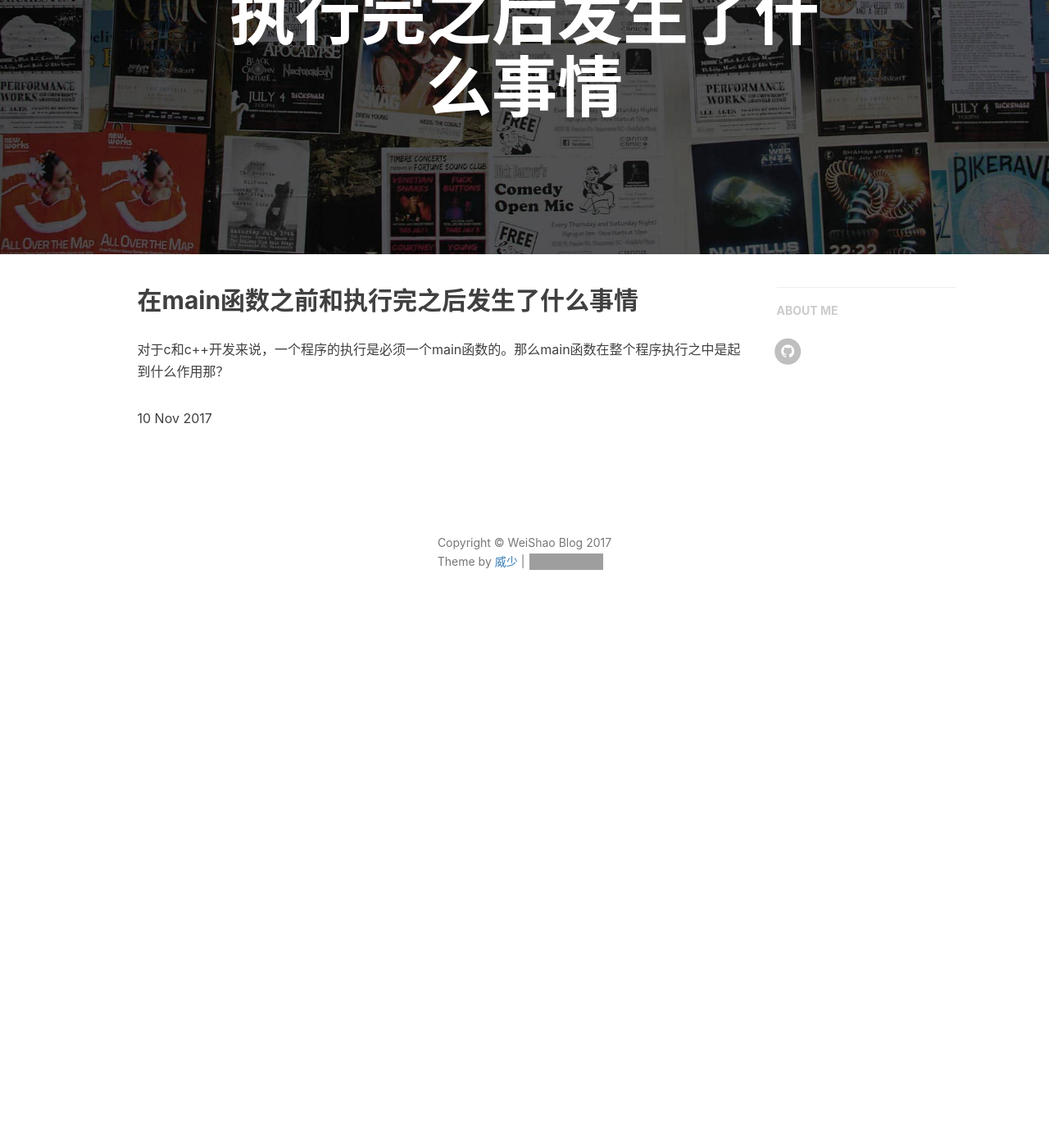
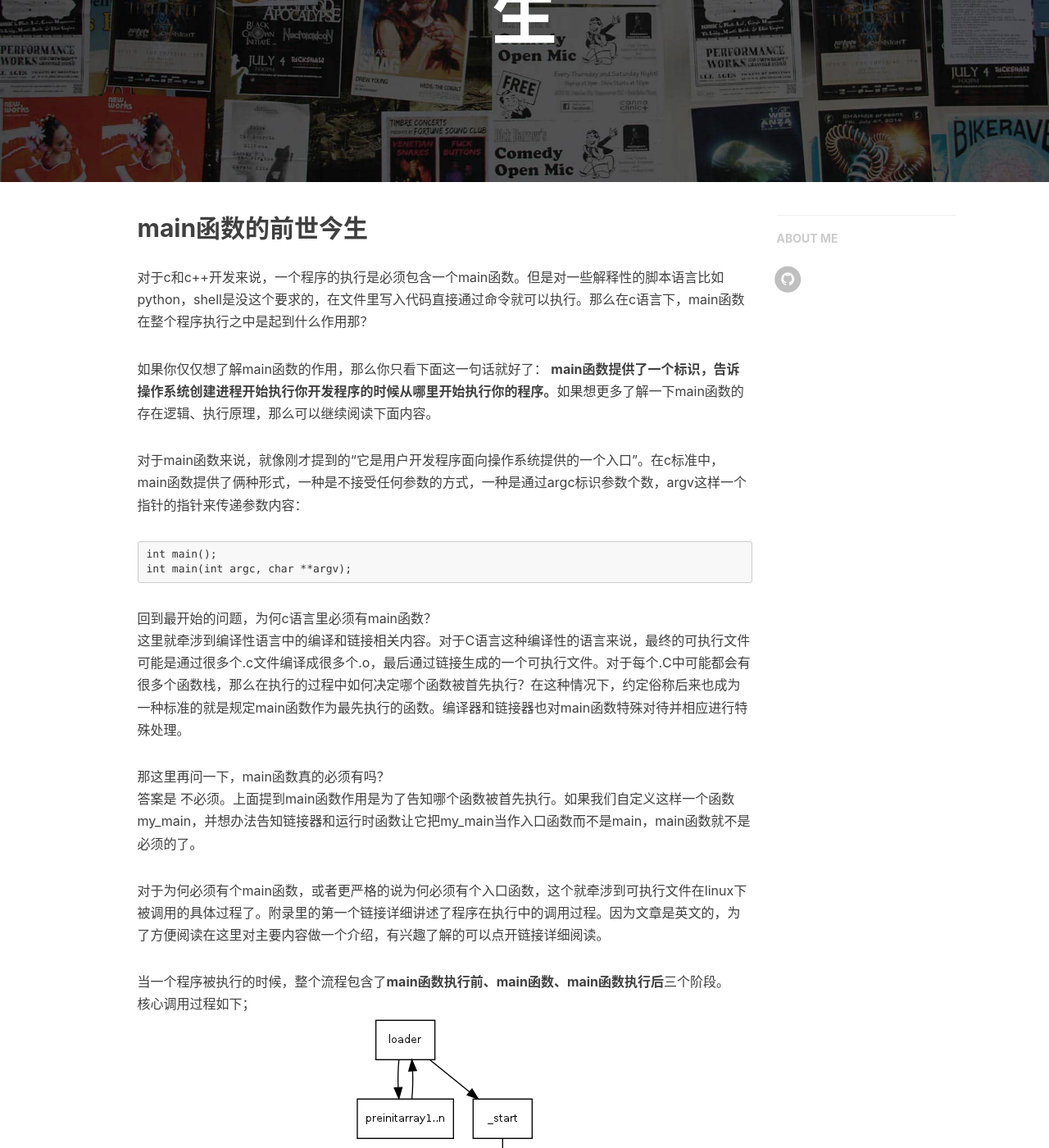
Before and after one commit to whycode001/why, a Jekyll site: the page built from _posts/2017-11-10-what happend befor and after main.html, in a window 1280 px wide and 1400 px high, scrolled down 264 px. Shown: the whole window at 82% size. Built offline with Jekyll 4.4.1, drawn with Linux system fonts in a browser that asks for light colours; nearby versions of some CDN libraries; comment, search, counter and statistics services are not loaded; before the commit the page ends 1026 px from its top, so only the background shows below that; some of the changed text lies outside the part shown; grey boxes are pictures that could not be loaded.

Commit message:
EDIT:finish

```diff
--- a/_posts/2017-11-10-what happend befor and after main.html
+++ b/_posts/2017-11-10-what happend befor and after main.html
@@ -1,7 +1,56 @@
 ---
 layout: page
-title: 在main函数之前和执行完之后发生了什么事情
+title: main函数的前世今生
 ---
 <h2>{{ page.title }}</h2>
-<p>对于c和c++开发来说，一个程序的执行是必须一个main函数的。那么main函数在整个程序执行之中是起到什么作用那？</p>
+<p>对于c和c++开发来说，一个程序的执行是必须包含一个main函数。但是对一些解释性的脚本语言比如python，shell是没这个要求的，在文件里写入代码直接通过命令就可以执行。那么在c语言下，main函数在整个程序执行之中是起到什么作用那？</p>
+<p>
+如果你仅仅想了解main函数的作用，那么你只看下面这一句话就好了：
+<B>main函数提供了一个标识，告诉操作系统创建进程开始执行你开发程序的时候从哪里开始执行你的程序。</B>如果想更多了解一下main函数的存在逻辑、执行原理，那么可以继续阅读下面内容。
+</p>
+<p>对于main函数来说，就像刚才提到的“它是用户开发程序面向操作系统提供的一个入口”。在c标准中，main函数提供了俩种形式，一种是不接受任何参数的方式，一种是通过argc标识参数个数，argv这样一个指针的指针来传递参数内容：
+<pre>
+int main();
+int main(int argc, char **argv);
+</pre>
+</p>
+
+<p>回到最开始的问题，为何c语言里必须有main函数？</br>
+这里就牵涉到编译性语言中的编译和链接相关内容。对于C语言这种编译性的语言来说，最终的可执行文件可能是通过很多个.c文件编译成很多个.o，最后通过链接生成的一个可执行文件。对于每个.C中可能都会有很多个函数栈，那么在执行的过程中如何决定哪个函数被首先执行？在这种情况下，约定俗称后来也成为一种标准的就是规定main函数作为最先执行的函数。编译器和链接器也对main函数特殊对待并相应进行特殊处理。<br/>
+
+</p>
+
+<p>
+那这里再问一下，main函数真的必须有吗？<br/>
+答案是 不必须。上面提到main函数作用是为了告知哪个函数被首先执行。如果我们自定义这样一个函数my_main，并想办法告知链接器和运行时函数让它把my_main当作入口函数而不是main，main函数就不是必须的了。
+</p>
+
+<p>
+对于为何必须有个main函数，或者更严格的说为何必须有个入口函数，这个就牵涉到可执行文件在linux下被调用的具体过程了。附录里的第一个链接详细讲述了程序在执行中的调用过程。因为文章是英文的，为了方便阅读在这里对主要内容做一个介绍，有兴趣了解的可以点开链接详细阅读。
+</p>
+
+<p>
+当一个程序被执行的时候，整个流程包含了<B>main函数执行前、main函数、main函数执行后</B>三个阶段。<br/>
+核心调用过程如下；
+<br/>
+<img src = "{{ site.baseurl }}/img/posts/callgraph.png">
+执行前主要是由linux装载器来完成，包括申请运行时资源、加载可执行文件到代码段、链接程序使用的动态库。当加载可执行文件到代码段之后，就可以根据ELF的内容拿到程序的入口地址，然后就进入下一步。
+</p>
+
+<p>在执行上一布的程序装载工作之后，就开始进入_start方法。该方法会执行一定的程序执行环境的初始化工作，初始化栈帧内容，用户传递的参数，准备下一步函数的必须参数。当_start初始化完，就继续调用下一个函数__libc_start_main。这时候会再次进行初始化工作，包括程序里全局变量、静态变量等。
+</p>
+
+<p>
+当main函数执行结束之后，无论是调用return还是exit，程序的执行权都会从你的main函数退出交回到操作系统。这个时候操作系统会执行程序执行现场的回收工作，包括静态资源的回收，栈帧的回收等，在C++中因为在栈上的对象也会被回收，所以在main函数执行结束还会调用对象的析构函数。
+</p>
+
+<p>
+至此你的可执行文件才真的结束。
+</p>
+
+<p>
+<B>附录：</B>
+<br/>
+1：<a href="http://dbp-consulting.com/tutorials/debugging/linuxProgramStartup.html", target="_blank">linux下程序启动介绍</a>
+</p>
 <p>{{ page.date | date_to_string }}</p>
```
Also changed, not shown: img/posts/callgraph.png (added).
